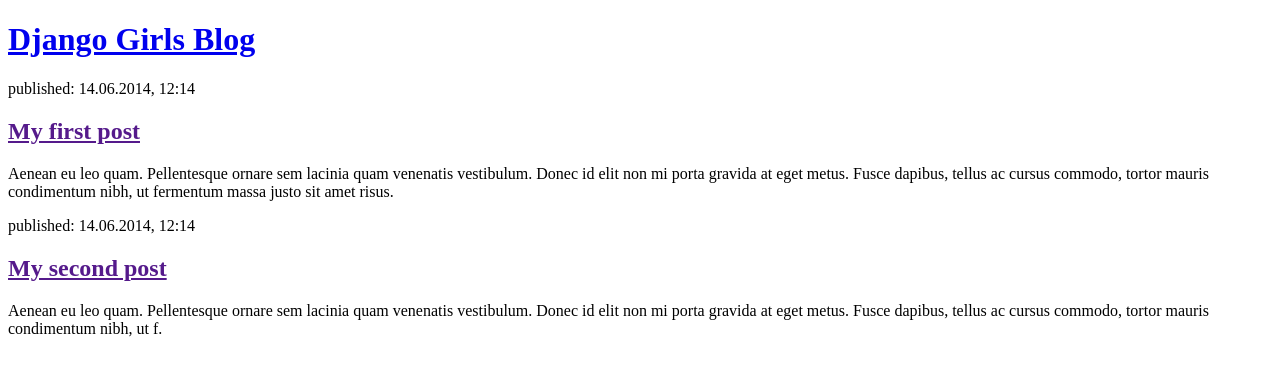
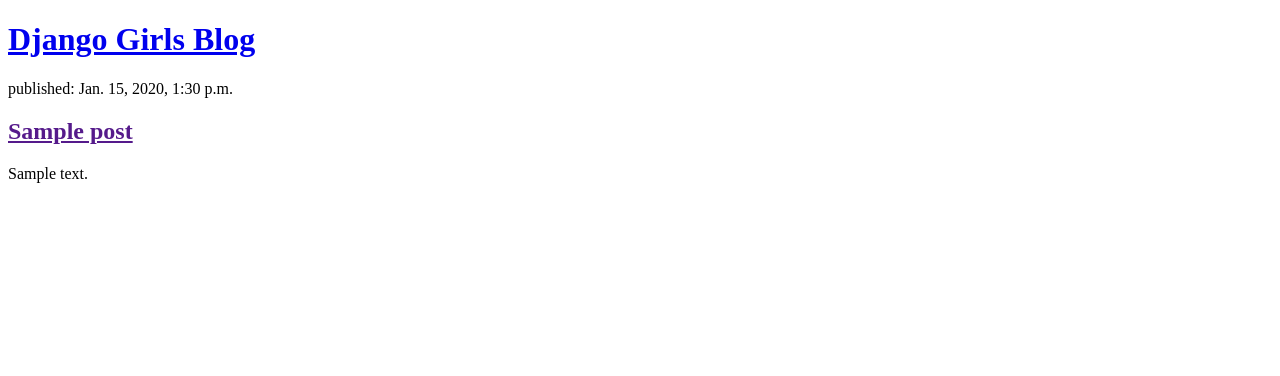
Before and after one commit to Aradalmasi/my-first-blog, a Django app: page / in a window 1280 px wide. Shown: the top 376 px of the page. Run offline with Django 4.2, Linux system fonts and the light colour scheme; tables that the repository leaves empty hold one stand-in row (values such as "Sample post").

Commit message:
Modified templates to display posts from database.

```diff
--- a/blog/admin.py
+++ b/blog/admin.py
@@ -1,6 +1,6 @@
 from django.contrib import admin
-from .models import post
+from .models import Post
 
-admin.site.register(post)
+admin.site.register(Post)
 
 # Register your models here.
--- a/blog/models.py
+++ b/blog/models.py
@@ -2,7 +2,7 @@ from django.db import models
 from django.conf import settings
 from django.utils import timezone
 
-class post(models.Model):
+class Post(models.Model):
     author = models.ForeignKey(settings.AUTH_USER_MODEL, on_delete=models.CASCADE)
     title = models.CharField(max_length=200)
     text = models.TextField()
--- a/blog/templates/blog/post_list.html
+++ b/blog/templates/blog/post_list.html
@@ -11,19 +11,15 @@
     </header>
 
     <article>
-        <time>published: 14.06.2014, 12:14</time>
-        <h2><a href="">My first post</a></h2>
-        <p>Aenean eu leo quam. Pellentesque ornare sem lacinia quam venenatis vestibulum. Donec id elit non mi porta
-            gravida at eget metus. Fusce dapibus, tellus ac cursus commodo, tortor mauris condimentum nibh, ut fermentum
-            massa justo sit amet risus.</p>
+        {% for post in posts %}
+            <article>
+                <time>published: {{ post.published_date }}</time>
+                <h2><a href="">{{ post.title }}</a></h2>
+                <p>{{ post.text|linebreaksbr }}</p>
+            </article>
+        {% endfor %}
     </article>
 
-    <article>
-        <time>published: 14.06.2014, 12:14</time>
-        <h2><a href="">My second post</a></h2>
-        <p>Aenean eu leo quam. Pellentesque ornare sem lacinia quam venenatis vestibulum. Donec id elit non mi porta
-            gravida at eget metus. Fusce dapibus, tellus ac cursus commodo, tortor mauris condimentum nibh, ut f.</p>
-    </article>
 </body>
 
 </html>
--- a/blog/views.py
+++ b/blog/views.py
@@ -1,4 +1,7 @@
 from django.shortcuts import render
+from .models import Post
+from django.utils import timezone
 
 def post_list(request):
-    return render(request, 'blog/post_list.html', {})
+    posts = Post.objects.filter(published_date__lte=timezone.now()).order_by('published_date')
+    return render(request, 'blog/post_list.html', {"posts":posts})
--- a/mysite/settings.py
+++ b/mysite/settings.py
@@ -23,7 +23,7 @@ BASE_DIR = Path(__file__).resolve().parent.parent
 SECRET_KEY = 'django-insecure-_@n8$b7kh)-ypa0w*ij@9vv*c)_qzygkbdz4ml&53ko4a_n3^)'
 
 # SECURITY WARNING: don't run with debug turned on in production!
-DEBUG = False
+DEBUG = True
 
 ALLOWED_HOSTS = ['127.0.0.1', '.pythonanywhere.com']
 
```
